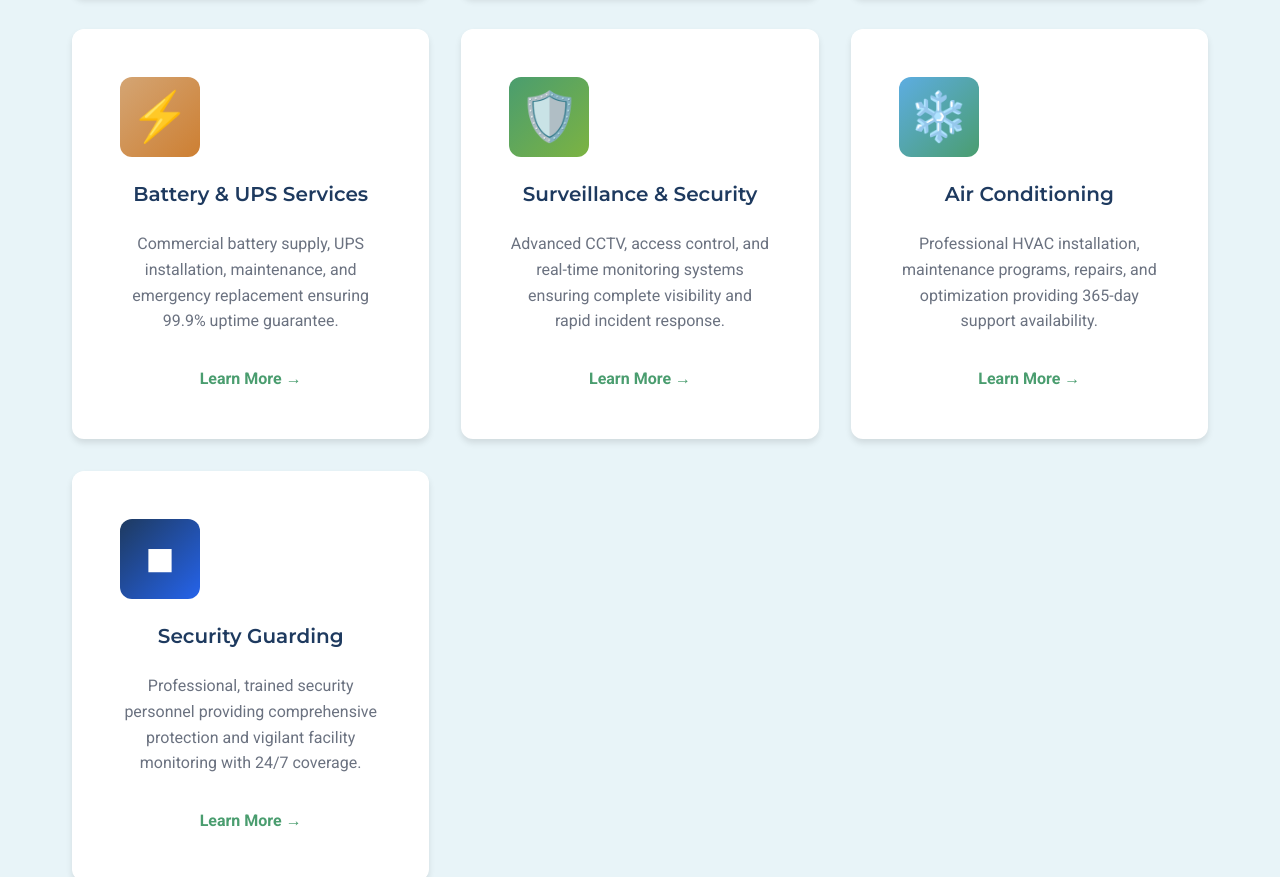
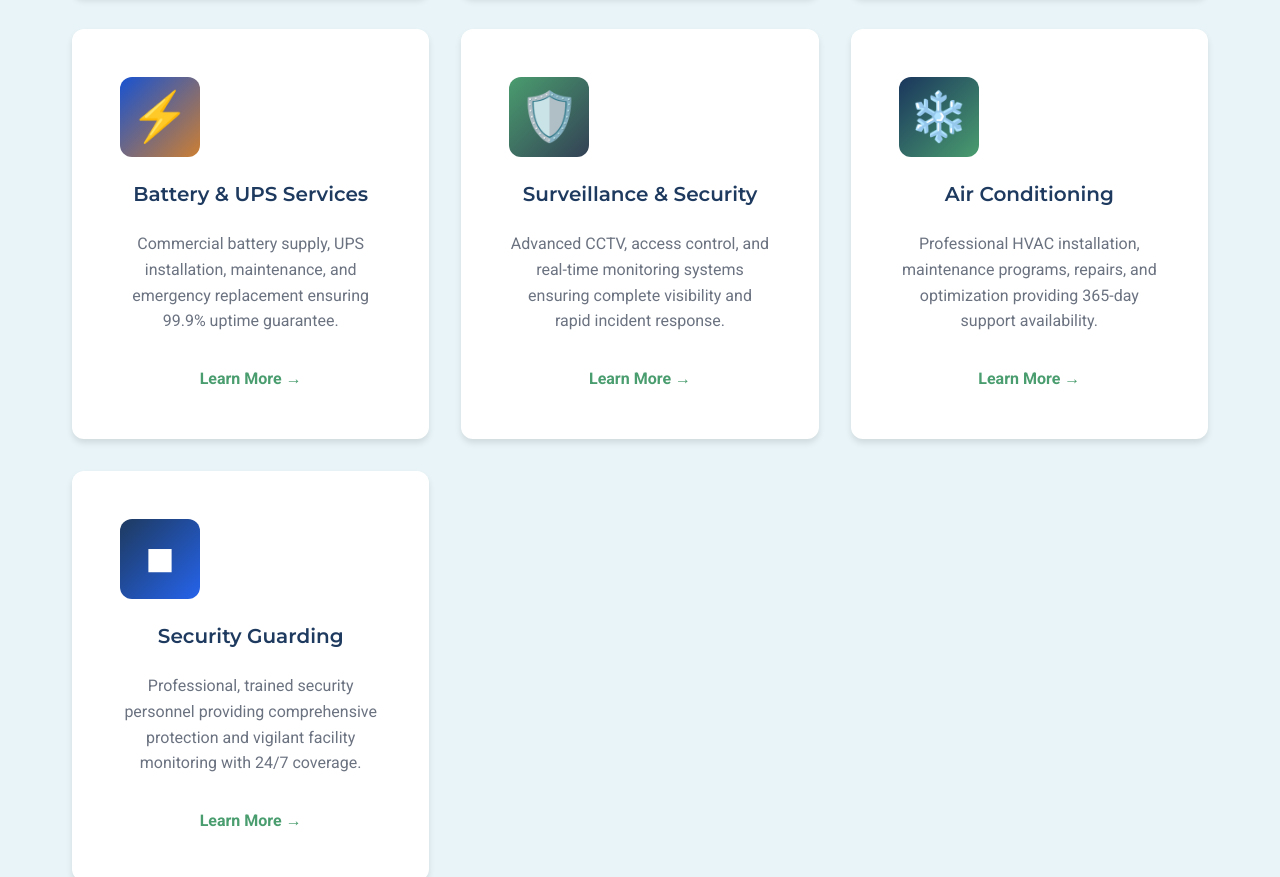
Before and after one commit to grandskyfacility/website, a website: page index.html in a window 1280 px wide. Shown: the part 1339-2216 px from the top of the page. Drawn offline with Linux system fonts and the light colour scheme.

Commit message:
Update styles.css

```diff
--- a/css/styles.css
+++ b/css/styles.css
@@ -459,15 +459,15 @@ header {
 }
 
 .service-icon.surveillance {
-  background: linear-gradient(135deg, var(--secondary-green) 0%, #7cb342 100%);
+  background: linear-gradient(135deg, var(--secondary-green) 0%, #334155 100%);
 }
 
 .service-icon.battery {
-  background: linear-gradient(135deg, #d4a574 0%, #cd7f32 100%);
+  background: linear-gradient(135deg, #1752d1 0%, #cd7f32 100%);
 }
 
 .service-icon.ac {
-  background: linear-gradient(135deg, #5dade2 0%, var(--secondary-green) 100%);
+  background: linear-gradient(135deg, #1a365d 0%, var(--secondary-green) 100%);
 }
 
 .service-icon.mep {
```
